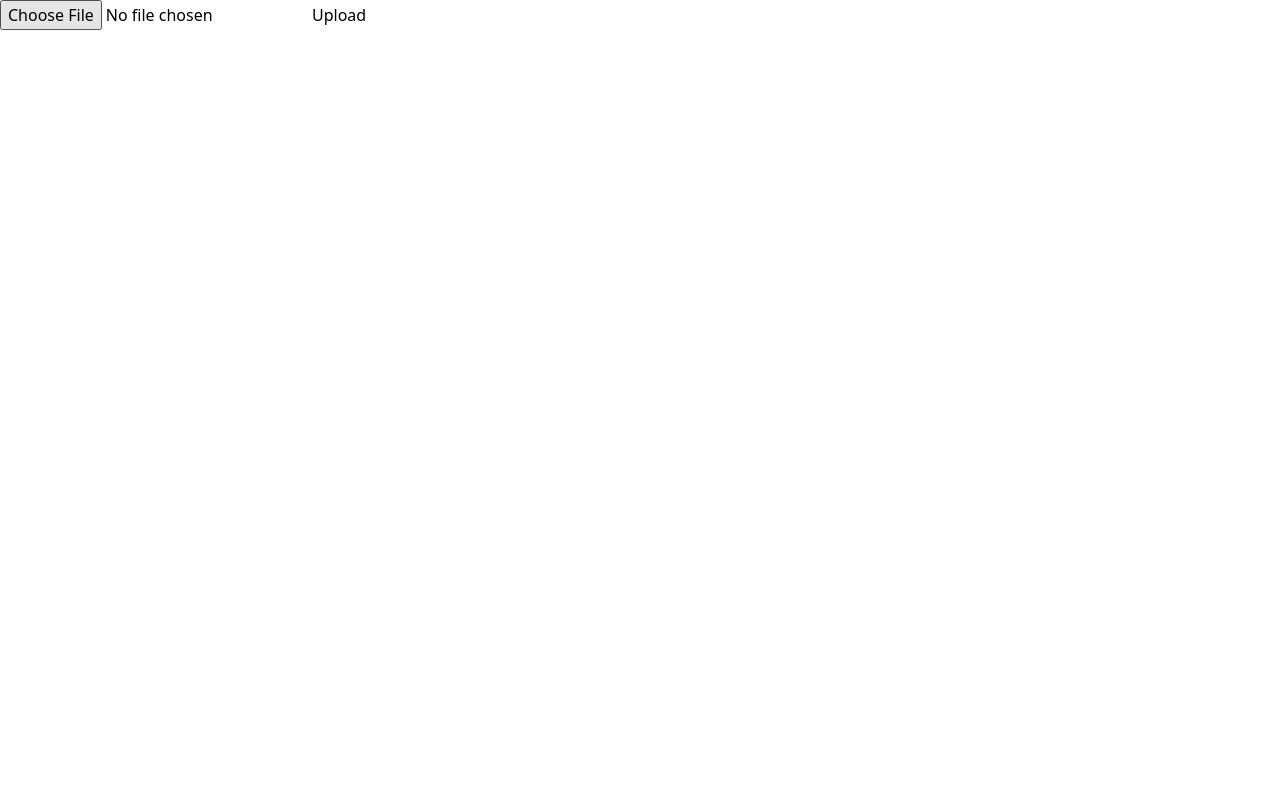
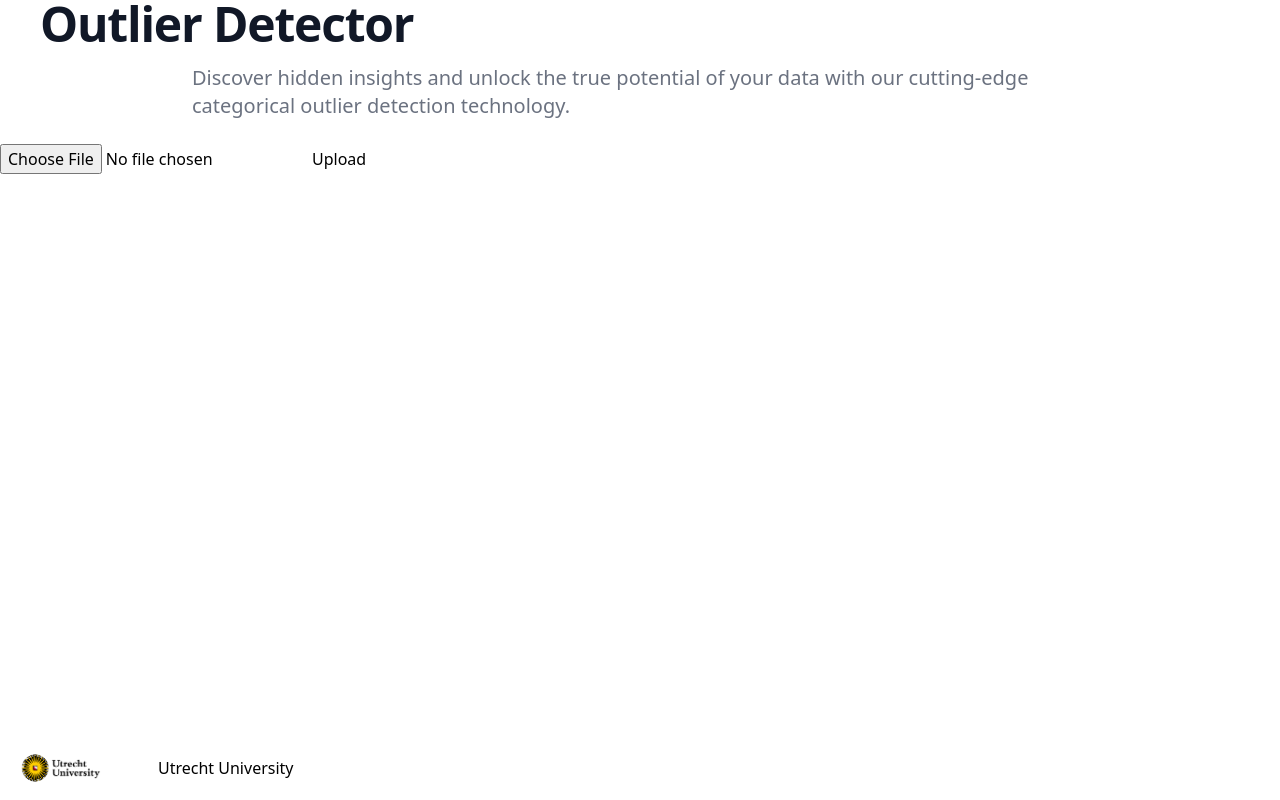
Before and after one commit to ThanosTsiamis/FIONA, a Next.js app in the folder client_side/: page / in a window 1280 px wide. Built offline with nearby package versions, Linux system fonts and the light colour scheme.

Commit message:
Added back the title and the footer

```diff
--- a/client_side/pages/index.tsx
+++ b/client_side/pages/index.tsx
@@ -2,6 +2,7 @@ import React, {useContext, useRef, useState} from 'react';
 import {useRouter} from 'next/router';
 import {UploadContext} from '../components/UploadContext';
 import Papa from 'papaparse';
+import Image from "next/image";
 
 function FileUploadForm() {
     const {filename, setFilename} = useContext(UploadContext);
@@ -46,7 +47,13 @@ function FileUploadForm() {
         }
     };
 
-    return (
+    return (<div>
+            <h1 className="mb-4 ml-10 text-4xl font-extrabold leading-none tracking-tight text-gray-900 md:text-1xl lg:text-5xl dark:text-white">Outlier
+                Detector</h1>
+            <p className="mb-6 text-lg font-normal text-gray-500 lg:text-xl sm:px-16 xl:px-48 dark:text-gray-400">Discover
+                hidden insights and unlock the true potential of your data with our cutting-edge categorical outlier
+                detection technology.</p>
+
             <form onSubmit={handleSubmit}>
                 <input type="file" ref={fileInput} onChange={handleFileChange}/>
                 <button type="submit">Upload</button>
@@ -69,6 +76,18 @@ function FileUploadForm() {
                     </tbody>
                 </table>
             </form>
+            <footer className="fixed inset-x-0 bottom-0">
+                <div className="sm:items-center sm:justify-between">
+                    <a href="https://www.uu.nl/en/" className="flex items-center mb-4 sm:mb-0">
+                        <Image src="/UU_logo_2021_EN_RGB.png"
+                               alt="Utrecht University Logo" width="158" height={64}/>
+                        <span
+                            className="self-center text-base whitespace-nowrap dark:text-white">Utrecht University</span>
+                    </a>
+                </div>
+
+            </footer>
+        </div>
     );
 }
 
```
Lines whose indentation alone changed are shown as unchanged.
